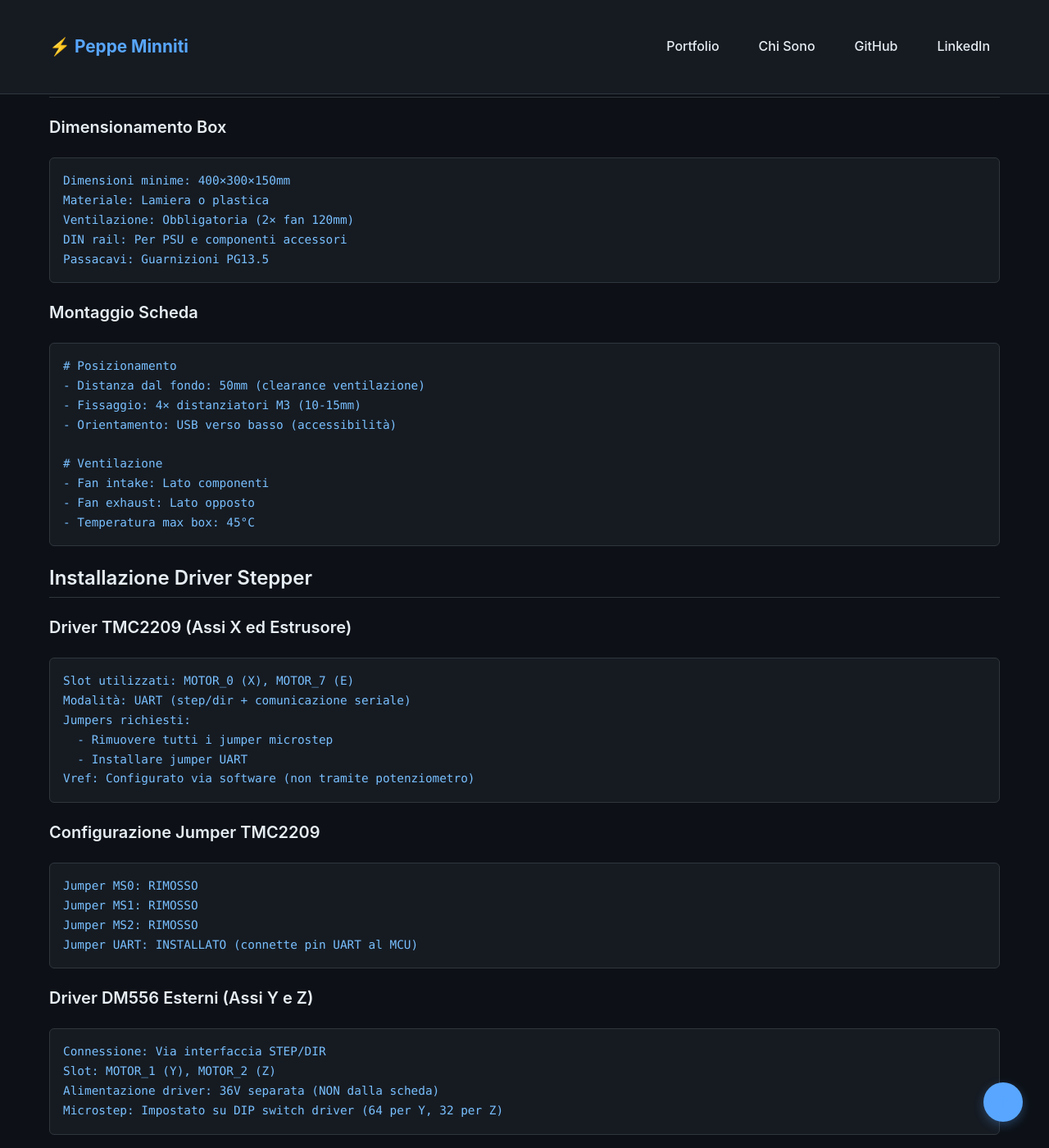
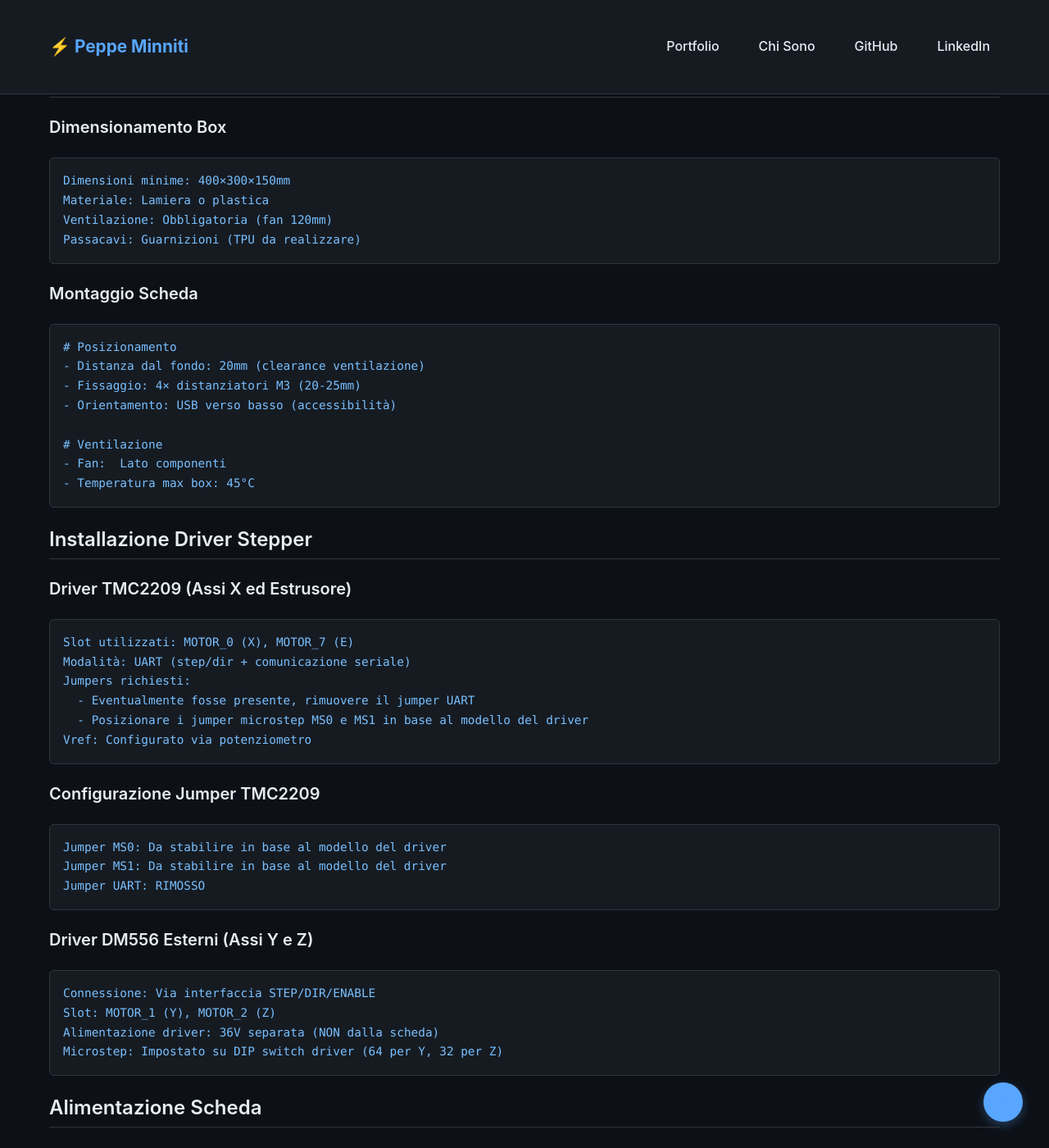
Before and after one commit to PeppeMinniti/Blog, a Jekyll site: the page built from stampante-3d/fasi-realizzazione/3-cablaggio-elettronico/installazione-scheda-madre.md, in a window 1280 px wide and 1400 px high, scrolled down 1205 px. Shown: the whole window at 82% size. Built offline with Jekyll 4.4.1, drawn with Linux system fonts in a browser that asks for light colours; some of the changed text lies outside the part shown.

Commit message:
upload file fase 3

````diff
--- a/stampante-3d/fasi-realizzazione/3-cablaggio-elettronico/installazione-scheda-madre.md
+++ b/stampante-3d/fasi-realizzazione/3-cablaggio-elettronico/installazione-scheda-madre.md
@@ -44,22 +44,20 @@ Ethernet: Optional (con modulo aggiuntivo)
 ```yaml
 Dimensioni minime: 400×300×150mm
 Materiale: Lamiera o plastica
-Ventilazione: Obbligatoria (2× fan 120mm)
-DIN rail: Per PSU e componenti accessori
-Passacavi: Guarnizioni PG13.5
+Ventilazione: Obbligatoria (fan 120mm)
+Passacavi: Guarnizioni (TPU da realizzare)
 ```
 
 ### Montaggio Scheda
 
 ```bash
 # Posizionamento
-- Distanza dal fondo: 50mm (clearance ventilazione)
-- Fissaggio: 4× distanziatori M3 (10-15mm)
+- Distanza dal fondo: 20mm (clearance ventilazione)
+- Fissaggio: 4× distanziatori M3 (20-25mm)
 - Orientamento: USB verso basso (accessibilità)
 
 # Ventilazione
-- Fan intake: Lato componenti
-- Fan exhaust: Lato opposto
+- Fan:  Lato componenti
 - Temperatura max box: 45°C
 ```
 
@@ -71,24 +69,23 @@ Passacavi: Guarnizioni PG13.5
 Slot utilizzati: MOTOR_0 (X), MOTOR_7 (E)
 Modalità: UART (step/dir + comunicazione seriale)
 Jumpers richiesti:
-  - Rimuovere tutti i jumper microstep
-  - Installare jumper UART
-Vref: Configurato via software (non tramite potenziometro)
+  - Eventualmente fosse presente, rimuovere il jumper UART
+  - Posizionare i jumper microstep MS0 e MS1 in base al modello del driver
+Vref: Configurato via potenziometro
 ```
 
 ### Configurazione Jumper TMC2209
 
 ```
-Jumper MS0: RIMOSSO
-Jumper MS1: RIMOSSO
-Jumper MS2: RIMOSSO
-Jumper UART: INSTALLATO (connette pin UART al MCU)
+Jumper MS0: Da stabilire in base al modello del driver
+Jumper MS1: Da stabilire in base al modello del driver
+Jumper UART: RIMOSSO
 ```
 
 ### Driver DM556 Esterni (Assi Y e Z)
 
 ```yaml
-Connessione: Via interfaccia STEP/DIR
+Connessione: Via interfaccia STEP/DIR/ENABLE
 Slot: MOTOR_1 (Y), MOTOR_2 (Z)
 Alimentazione driver: 36V separata (NON dalla scheda)
 Microstep: Impostato su DIP switch driver (64 per Y, 32 per Z)
@@ -113,7 +110,7 @@ Protezione:
 
 ```
 PSU 24V 10A ──[Fusibile 10A]──┬── Octopus Pro V+ (morsettiera)
-                               └── GND (morsettiera)
+                              └── GND (morsettiera)
 
 ATTENZIONE: Driver DM556 hanno alimentazione separata (36V)
 ```
@@ -146,8 +143,8 @@ HE0 (Hotend):
   - Protezione: Thermal runaway via firmware
 
 BED (Piatto):
-  - Controllo: SSR esterno (corrente troppo alta)
-  - Output: Segnale per SSR (12-24V)
+  - Controllo: Esterno (corrente troppo alta e 9 riscaldatori con 9 sensori di temperatura)
+  - Output: Gestito da controller esterno
   - Max corrente diretta: 10A (non sufficiente per piatto grande)
 ```
 
@@ -161,9 +158,9 @@ TH0 (Hotend):
   - Pullup: 4.7kΩ (integrato)
 
 TB (Bed):
-  - Pin: PF3
-  - Tipo: Generico NTC 100K
-  - Connessione: 2-pin JST-XH
+  - Pin: PF3 (non utilizzato)
+  - Tipo: Generico NTC 100K (non utilizzato)
+  - Connessione: 2-pin JST-XH (al momento connesso ma non utilizzato)
 ```
 
 ## Connessione Raspberry Pi
@@ -254,4 +251,4 @@ aliases:
 
 ---
 
-[← Torna alle Fasi di Realizzazione](../README.md) | [Torna al Progetto](../../index.md)
+[Torna alle Fasi di Realizzazione](../README.md) - [Torna al Progetto](../../index.md)
````
Also changed, not shown: other parts of stampante-3d/fasi-realizzazione/3-cablaggio-elettronico/installazione-scheda-madre.md (+1 -1 lines), stampante-3d/fasi-realizzazione/3-cablaggio-elettronico/alimentazione-sicurezze.md (+3 -1 lines), stampante-3d/fasi-realizzazione/3-cablaggio-elettronico/cablaggio-motori-sensori.md (+13 -9 lines).
